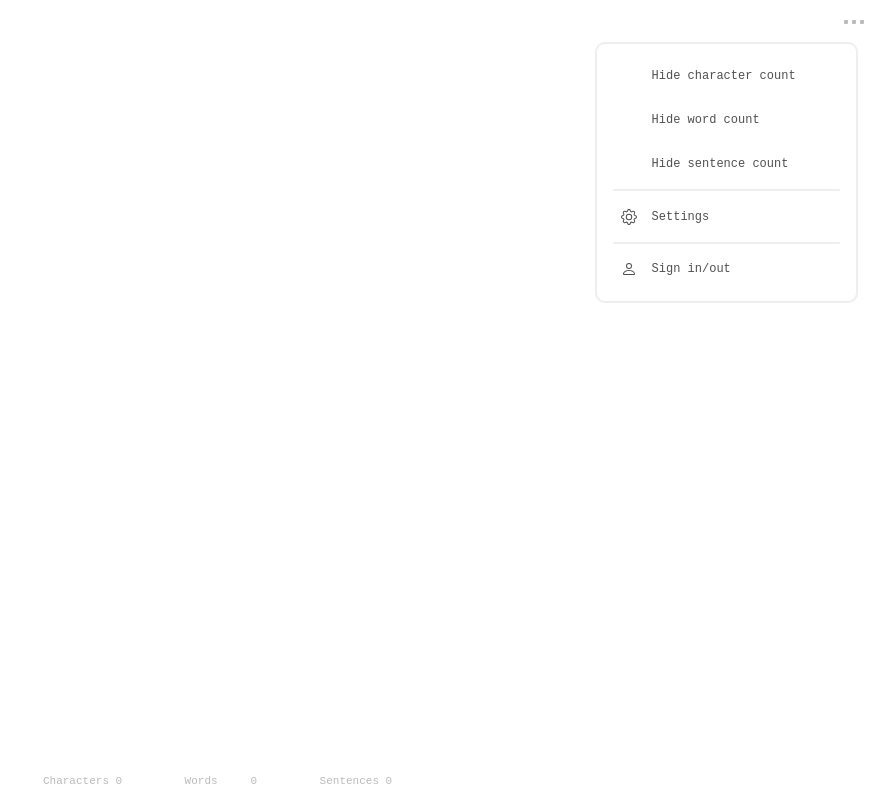
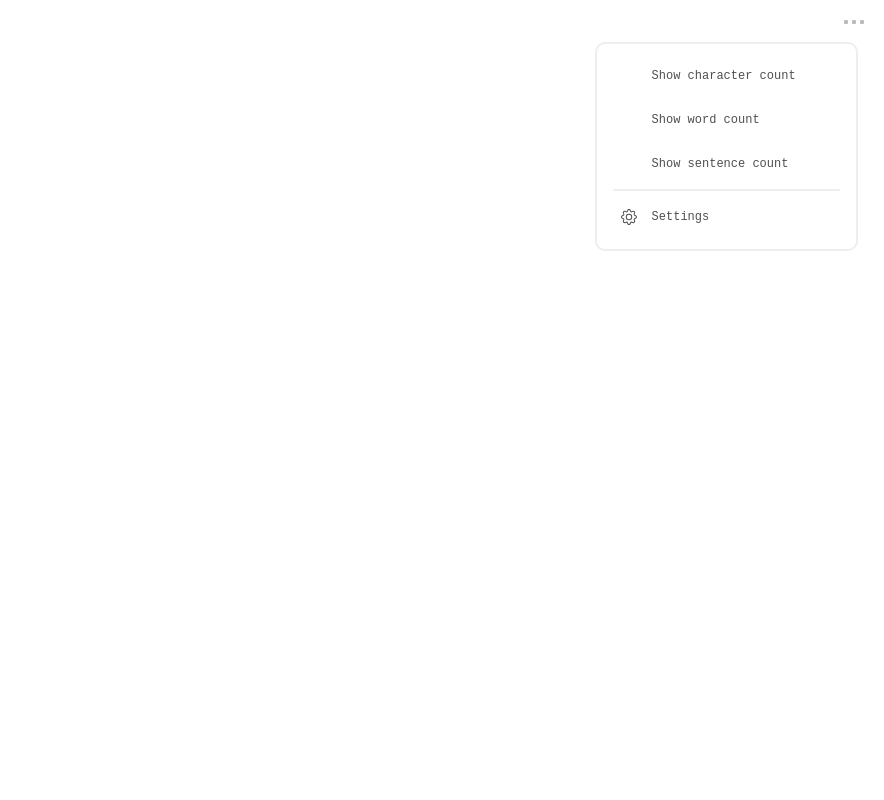
Before and after one commit to stephenmatheis/line-writer, a React (Vite) app: page / in a window 1280 px wide. Both pictures are taken after a click on the button 1250 px from the left and 22 px from the top of the page. Shown: the whole page, without its empty margins (396-1280 px from the left). Built offline with nearby package versions, Linux system fonts and the light colour scheme.

Commit message:
fix: counts

```diff
--- a/src/components/menu-button/menu-button.tsx
+++ b/src/components/menu-button/menu-button.tsx
@@ -62,7 +62,7 @@ export function MenuButton() {
 
                                     localStorage.setItem(
                                         'hideChars',
-                                        newValue.toString()
+                                        newValue.toString(),
                                     );
 
                                     return newValue;
@@ -84,7 +84,7 @@ export function MenuButton() {
                                 </svg>
                             </div>
                             <div className={styles.label}>
-                                Hide character count
+                                Show character count
                             </div>
                         </div>
                         <div
@@ -95,7 +95,7 @@ export function MenuButton() {
 
                                     localStorage.setItem(
                                         'hideWords',
-                                        newValue.toString()
+                                        newValue.toString(),
                                     );
 
                                     return newValue;
@@ -116,7 +116,7 @@ export function MenuButton() {
                                     <path d="M12.736 3.97a.733.733 0 0 1 1.047 0c.286.289.29.756.01 1.05L7.88 12.01a.733.733 0 0 1-1.065.02L3.217 8.384a.757.757 0 0 1 0-1.06.733.733 0 0 1 1.047 0l3.052 3.093 5.4-6.425z" />
                                 </svg>
                             </div>
-                            <div className={styles.label}>Hide word count</div>
+                            <div className={styles.label}>Show word count</div>
                         </div>
                         <div
                             className={styles.item}
@@ -126,7 +126,7 @@ export function MenuButton() {
 
                                     localStorage.setItem(
                                         'hideSentences',
-                                        newValue.toString()
+                                        newValue.toString(),
                                     );
 
                                     return newValue;
@@ -148,7 +148,7 @@ export function MenuButton() {
                                 </svg>
                             </div>
                             <div className={styles.label}>
-                                Hide sentence count
+                                Show sentence count
                             </div>
                         </div>
                         <hr />
@@ -169,9 +169,8 @@ export function MenuButton() {
                             </div>
                             <div className={styles.label}>Settings</div>
                         </div>
-                        <hr />
-                        {/* TODO: Toggle based on current auth state */}
-                        <div className={styles.item}>
+                        {/* <hr /> */}
+                        {/* <div className={styles.item}>
                             <div className={styles.icon}>
                                 <svg
                                     width="16"
@@ -183,7 +182,7 @@ export function MenuButton() {
                                 </svg>
                             </div>
                             <div className={styles.label}>Sign in/out</div>
-                        </div>
+                        </div> */}
                     </div>
                 )}
             </div>
@@ -204,7 +203,7 @@ export function MenuButton() {
                                 >
                                     Customization
                                 </div>
-                                <div
+                                {/* <div
                                     className={classNames(styles.item, {
                                         [styles.selected]:
                                             selectedSetting === 'General',
@@ -214,9 +213,8 @@ export function MenuButton() {
                                     }
                                 >
                                     General
-                                </div>
-
-                                <div
+                                </div> */}
+                                {/* <div
                                     className={classNames(styles.item, {
                                         [styles.selected]:
                                             selectedSetting === 'Account',
@@ -226,13 +224,13 @@ export function MenuButton() {
                                     }
                                 >
                                     Account
-                                </div>
+                                </div> */}
                             </div>
                             <div className={styles.content}>
                                 {selectedSetting === 'Customization' && (
                                     <Customization />
                                 )}
-                                {selectedSetting === 'General' && (
+                                {/* {selectedSetting === 'General' && (
                                     <div>
                                         <div className={styles.label}>
                                             General content
@@ -240,9 +238,8 @@ export function MenuButton() {
                                         <div>Location</div>
                                         <div>Units</div>
                                     </div>
-                                )}
-
-                                {selectedSetting === 'Account' && (
+                                )} */}
+                                {/* {selectedSetting === 'Account' && (
                                     <div>
                                         <div className={styles.label}>
                                             Account content
@@ -251,7 +248,7 @@ export function MenuButton() {
                                         <div>Email</div>
                                         <div>Password</div>
                                     </div>
-                                )}
+                                )} */}
                             </div>
                         </div>
                     </div>
--- a/src/components/statusbar/statusbar.tsx
+++ b/src/components/statusbar/statusbar.tsx
@@ -18,7 +18,7 @@ export function StatusBar({ content }: { content: string }) {
         <div className={styles.statusbar}>
             <div
                 className={classNames(styles.item, {
-                    [styles.hide]: hideChars,
+                    [styles.hide]: !hideChars,
                 })}
             >
                 <span style={{ width: '10ch' }}>Characters</span>{' '}
@@ -26,7 +26,7 @@ export function StatusBar({ content }: { content: string }) {
             </div>
             <div
                 className={classNames(styles.item, {
-                    [styles.hide]: hideWords,
+                    [styles.hide]: !hideWords,
                 })}
             >
                 <span style={{ width: '5ch' }}>Words</span>{' '}
@@ -34,7 +34,7 @@ export function StatusBar({ content }: { content: string }) {
             </div>
             <div
                 className={classNames(styles.item, {
-                    [styles.hide]: hideSentences,
+                    [styles.hide]: !hideSentences,
                 })}
             >
                 <span style={{ width: '9ch' }}>Sentences</span>{' '}
```
